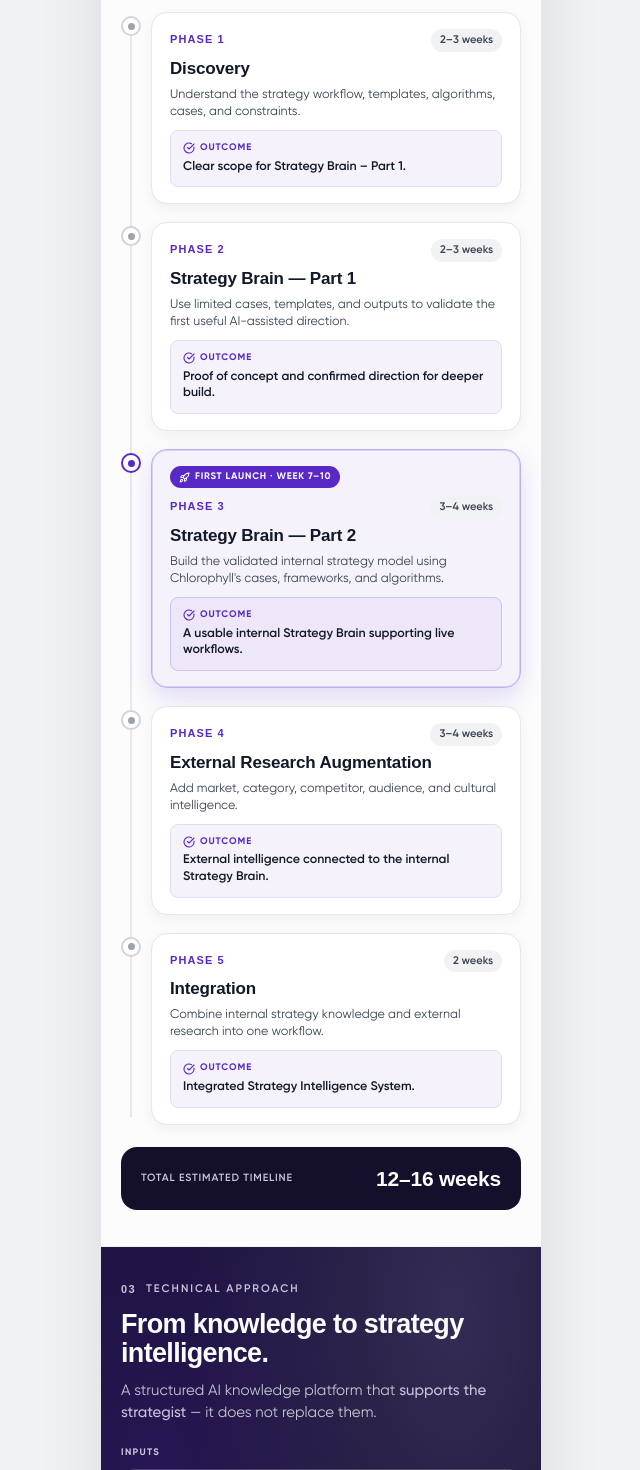
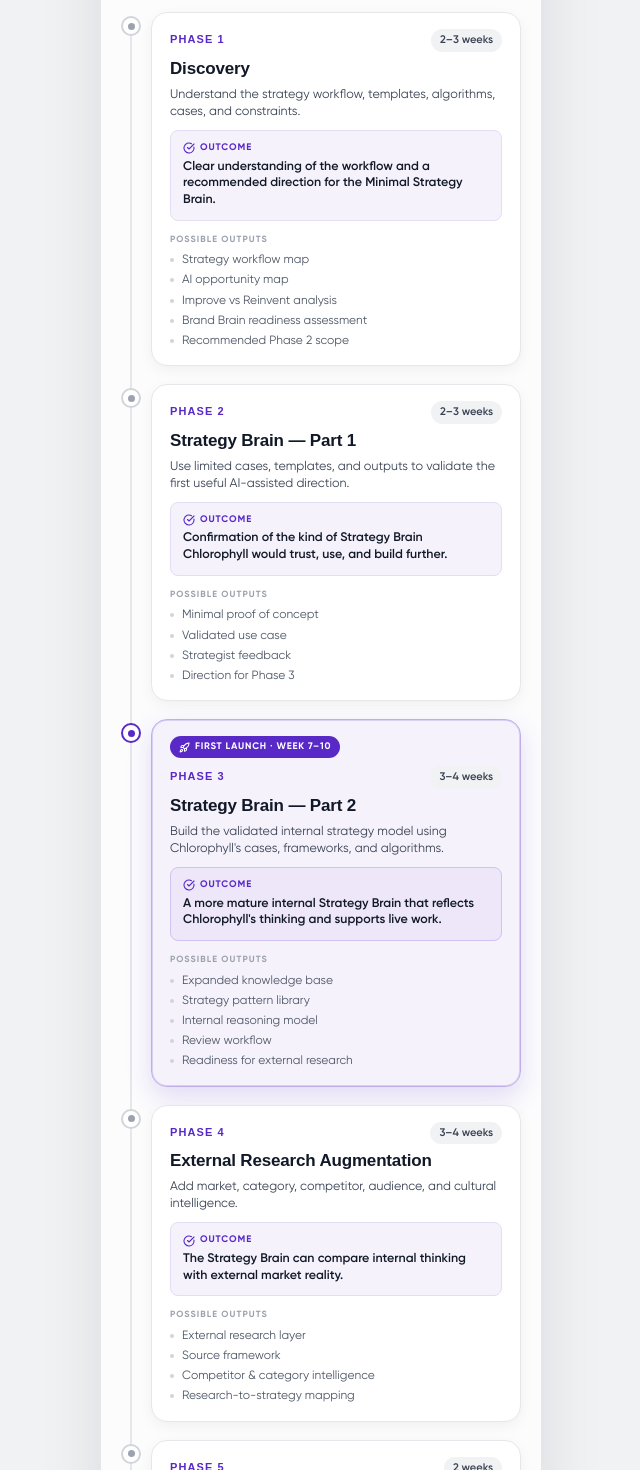
Before and after one commit to yuvabe-ai-labs/proposal-chlorophyll, a Next.js app: page / in a window 1280 px wide. Shown: the part 1340-2810 px from the top of the page, without its empty margins (319-959 px from the left). Built offline with nearby package versions, Linux system fonts and the light colour scheme; a web font is replaced by a local one.

Commit message:
ui imprived

```diff
--- a/src/components/Section2.tsx
+++ b/src/components/Section2.tsx
@@ -7,6 +7,7 @@
   title: string;
   focus: string;
   out: string;
+  outputs: string[];
   launch?: boolean;
 };
 
@@ -16,21 +17,41 @@
     tl: "2–3 weeks",
     title: "Discovery",
     focus: "Understand the strategy workflow, templates, algorithms, cases, and constraints.",
-    out: "Clear scope for Strategy Brain – Part 1.",
+    out: "Clear understanding of the workflow and a recommended direction for the Minimal Strategy Brain.",
+    outputs: [
+      "Strategy workflow map",
+      "AI opportunity map",
+      "Improve vs Reinvent analysis",
+      "Brand Brain readiness assessment",
+      "Recommended Phase 2 scope",
+    ],
   },
   {
     n: "Phase 2",
     tl: "2–3 weeks",
     title: "Strategy Brain — Part 1",
     focus: "Use limited cases, templates, and outputs to validate the first useful AI-assisted direction.",
-    out: "Proof of concept and confirmed direction for deeper build.",
+    out: "Confirmation of the kind of Strategy Brain Chlorophyll would trust, use, and build further.",
+    outputs: [
+      "Minimal proof of concept",
+      "Validated use case",
+      "Strategist feedback",
+      "Direction for Phase 3",
+    ],
   },
   {
     n: "Phase 3",
     tl: "3–4 weeks",
     title: "Strategy Brain — Part 2",
     focus: "Build the validated internal strategy model using Chlorophyll's cases, frameworks, and algorithms.",
-    out: "A usable internal Strategy Brain supporting live workflows.",
+    out: "A more mature internal Strategy Brain that reflects Chlorophyll's thinking and supports live work.",
+    outputs: [
+      "Expanded knowledge base",
+      "Strategy pattern library",
+      "Internal reasoning model",
+      "Review workflow",
+      "Readiness for external research",
+    ],
     launch: true,
   },
   {
@@ -38,14 +59,26 @@
     tl: "3–4 weeks",
     title: "External Research Augmentation",
     focus: "Add market, category, competitor, audience, and cultural intelligence.",
-    out: "External intelligence connected to the internal Strategy Brain.",
+    out: "The Strategy Brain can compare internal thinking with external market reality.",
+    outputs: [
+      "External research layer",
+      "Source framework",
+      "Competitor & category intelligence",
+      "Research-to-strategy mapping",
+    ],
   },
   {
     n: "Phase 5",
     tl: "2 weeks",
     title: "Integration",
     focus: "Combine internal strategy knowledge and external research into one workflow.",
-    out: "Integrated Strategy Intelligence System.",
+    out: "An integrated Strategy Intelligence System spanning internal knowledge and external context.",
+    outputs: [
+      "Integrated strategy workflow",
+      "Review & approval flow",
+      "Updated operating process",
+      "Future expansion recommendations",
+    ],
   },
 ];
 
@@ -94,6 +127,19 @@
                 </div>
                 {p.out}
               </div>
+              <div className="mt-3">
+                <div className="mb-1.5 text-[9px] font-bold uppercase tracking-[0.12em] text-neutral-400">
+                  Possible outputs
+                </div>
+                <ul className="space-y-1">
+                  {p.outputs.map((o) => (
+                    <li key={o} className="flex items-start gap-2 text-[12px] leading-[1.35] text-neutral-600">
+                      <span className="mt-[6px] h-1 w-1 flex-none rounded-full bg-neutral-300" />
+                      {o}
+                    </li>
+                  ))}
+                </ul>
+              </div>
             </div>
           </div>
         ))}
```
